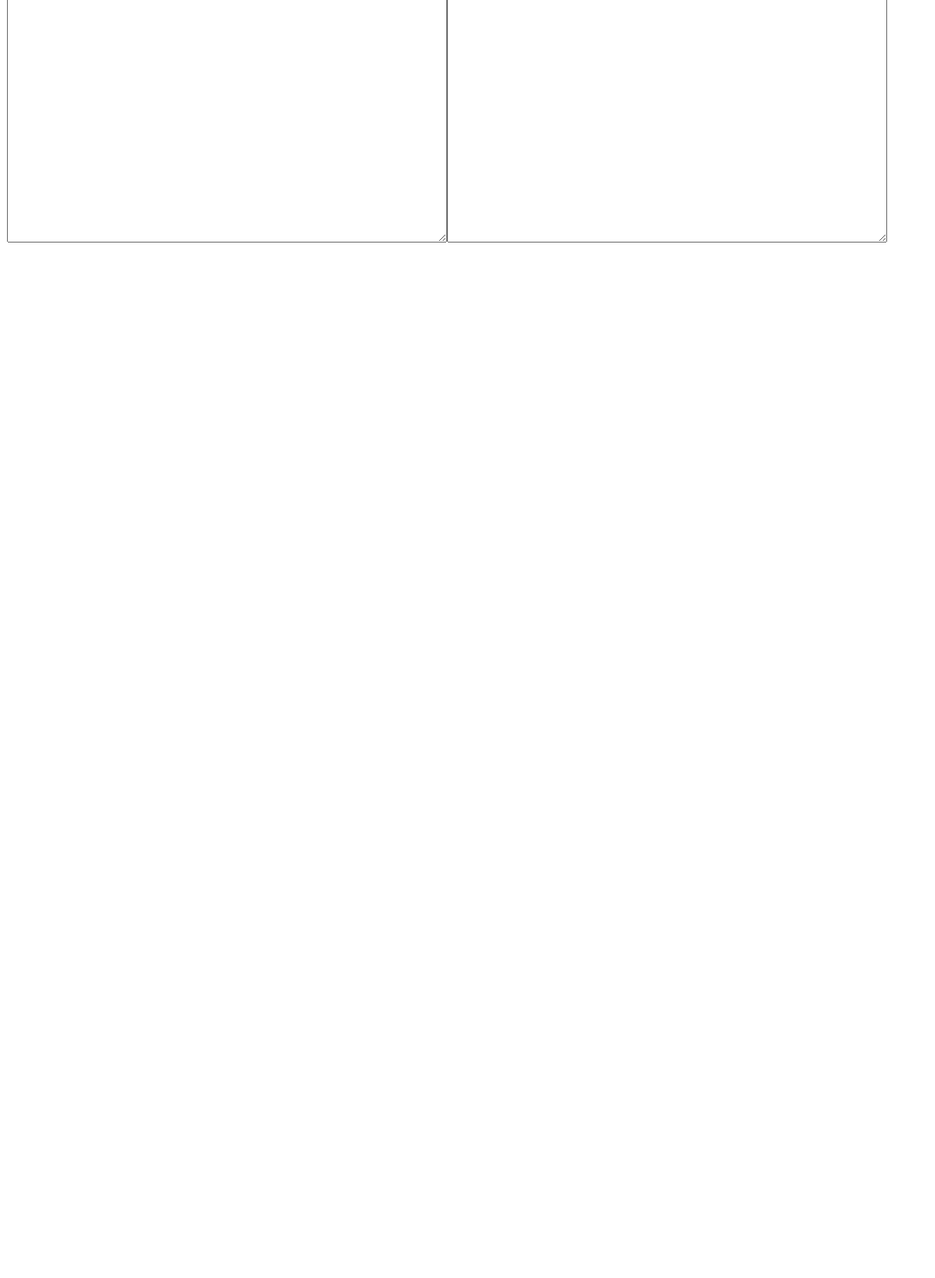
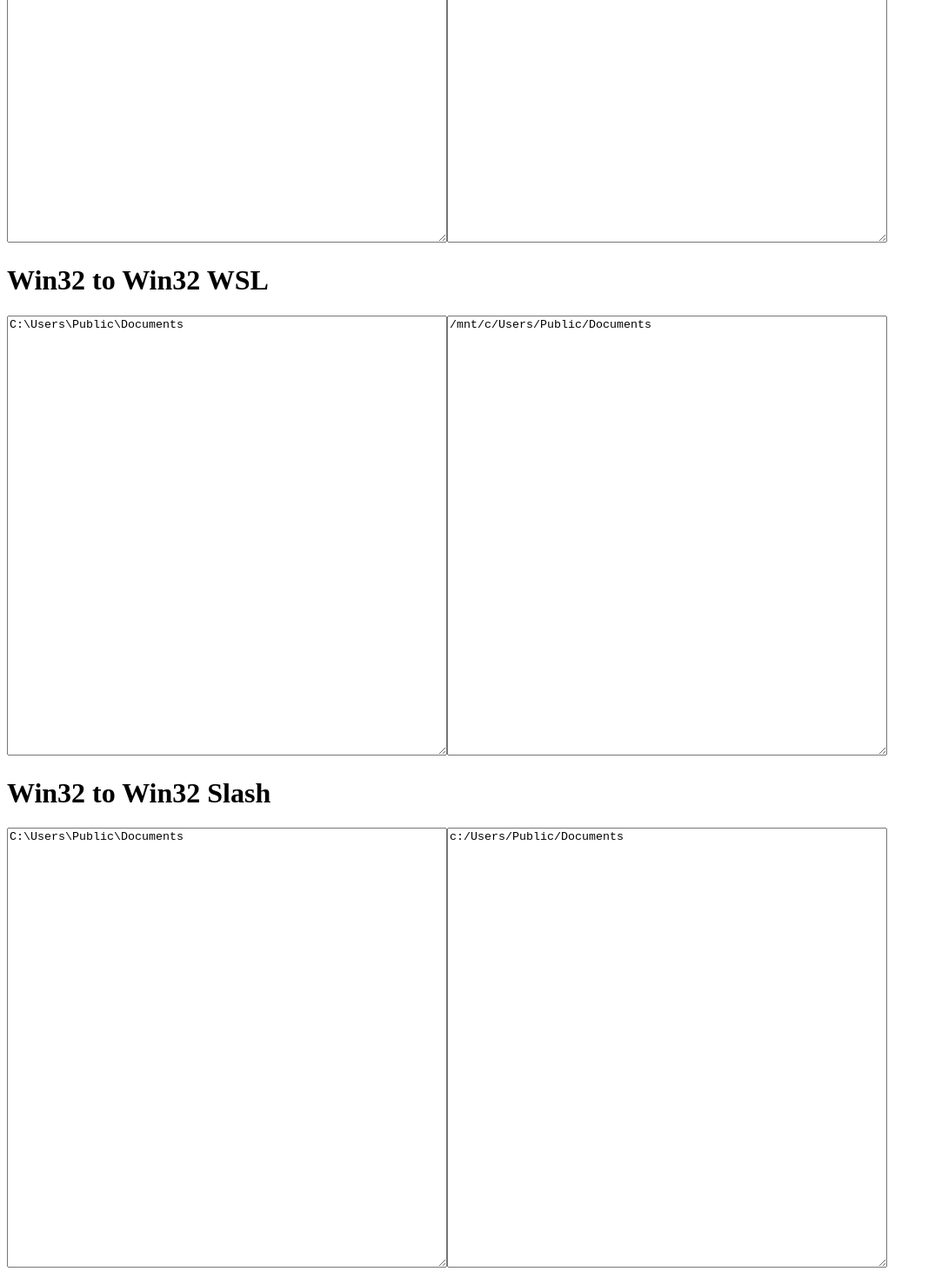
Before and after one commit to codeforwings/nuxt3-win32-posix-path, a Nuxt app: page / in a window 1280 px wide. Shown: the part 1487-2957 px from the top of the page at 87% size, without its empty margins (0-1075 px from the left). Before the commit the page ends 1778 px from the top, so only its background shows below. Built offline with nearby package versions, Linux system fonts and the light colour scheme.

Commit message:
updated the UI and will push

```diff
--- a/app.vue
+++ b/app.vue
@@ -29,12 +29,29 @@
       <textarea class="area"
         :value="sOutputWin32Normal"
       />
+      <!--    Win32 wsl />-->
+      <h1>Win32 to Win32 WSL</h1>
+      <textarea class="area"
+        v-model="sWin32ToWsl"
+      />
+      <textarea class="area"
+        :value="sOutputWin32ToWsl"
+      />
+      <!--    Win32 slash />-->
+      <h1>Win32 to Win32 Slash</h1>
+      <textarea class="area"
+        v-model="sWin32ToSlash"
+      />
+      <textarea class="area"
+        :value="sOutputWin32ToSlash"
+      />
   </div>
 </template>
 <script>
 import {pathPosixToWin32, pathWin32ToPosix} from "~/pathReplacement.mjs";
 import {posixTests, win32Tests} from "~/dev/nodePathTestExamples.mjs";
 import {win32ToWin32JS} from "~/dev/win32ToWin32JS.mjs";
+import {win32ToWin32Slash, win32ToWin32WSL2} from "~/dev/win-to-wsl/win32ToWin32WSL2.mjs";
 export default {
   name:'app',
   mounted(){
@@ -45,6 +62,9 @@
       sInputWin32: win32Tests.map(val => val.input).join('\n'),
       sInputPosix: posixTests.map(val => val.input).join('\n'),
       sInputWin32Normal:"C:\\Users\\Jason\\OneDrive\\Documents\\2022\\someMD.md",
+      /* */
+      sWin32ToWsl:"C:\\Users\\Public\\Documents",
+      sWin32ToSlash:"C:\\Users\\Public\\Documents",
     }
   },
   computed: {
@@ -65,7 +85,17 @@
         return win32ToWin32JS(val);
       }).join('\n')
     },
-
+    /* */
+    sOutputWin32ToWsl() {
+      return this.sWin32ToWsl.split('\n').map( val =>{
+        return win32ToWin32WSL2(val);
+      }).join('\n')
+    },
+    sOutputWin32ToSlash(){
+      return this.sWin32ToSlash.split('\n').map( val =>{
+        return win32ToWin32Slash(val);
+      }).join('\n')
+    },
   },
 }
 </script>
--- a/dev/win-to-wsl/win32ToWin32WSL2.mjs
+++ b/dev/win-to-wsl/win32ToWin32WSL2.mjs
@@ -12,6 +12,7 @@
  * @param win32Path {string} - Windows Path - Example: C:\Users\Public\Documents
  * @return {string} - WSL2 Path - Example: /mnt/c/Users/Public/Documents
  * @constructor
+ * todo spaces and quotes
  */
 export function win32ToWin32WSL2(win32Path){
   let wsl2Path;
@@ -33,6 +34,7 @@
  * Reusing the same function as wsl... so leaving the drive lowercase
  * @param win32Path
  * @return {string}
+ * todo spaces and quotes
  */
 export function win32ToWin32Slash(win32Path){
   let win32Slash;
```
Also changed, not shown: 1 other file (tests, documents, lock files or other folders).
